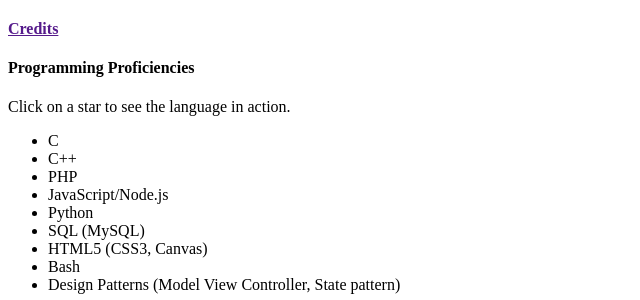
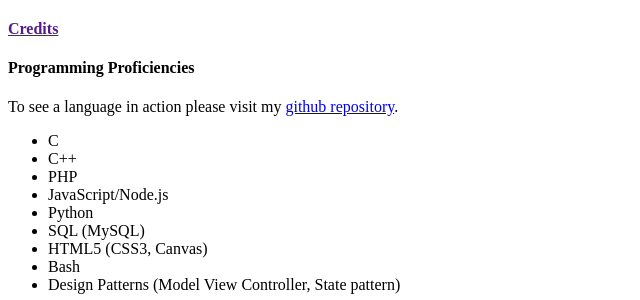
Before and after one commit to shippingsoon/Shippingsoon, a PHP site: template application/views/about/index.php in a window 1280 px wide. Shown: the part 405-705 px from the top of the page, without its empty margins (0-640 px from the left). Run offline with PHP 8.4, Linux system fonts and the light colour scheme; the template is opened without the code that fills it, so the values that code supplies are empty; some libraries are stand-ins or nearby versions.

Commit message:
Hid stars on about page

```diff
--- a/application/views/about/index.php
+++ b/application/views/about/index.php
@@ -28,7 +28,8 @@
 			<div class="col-md-6">
 				<h4>Programming Proficiencies</h4>
 				<p>
-					Click on a star to see the language in action.
+					<?php /* Click on a star to see the language in action. */ ?>
+					To see a language in action please visit my <a href="https://github.com/shippingsoon?tab=repositories">github repository</a>.
 				</p>
 				<ul class="proficiency-list list-unstyled">
 					<li>
--- a/assets/css/core.css
+++ b/assets/css/core.css
@@ -1196,6 +1196,7 @@ a {
 	.resume .glyphicon-star {
 		font-size:12px;
 		margin-left:8px;
+		display:none;
 	}
 	.resume strong {
 		font-weight:normal;
```
